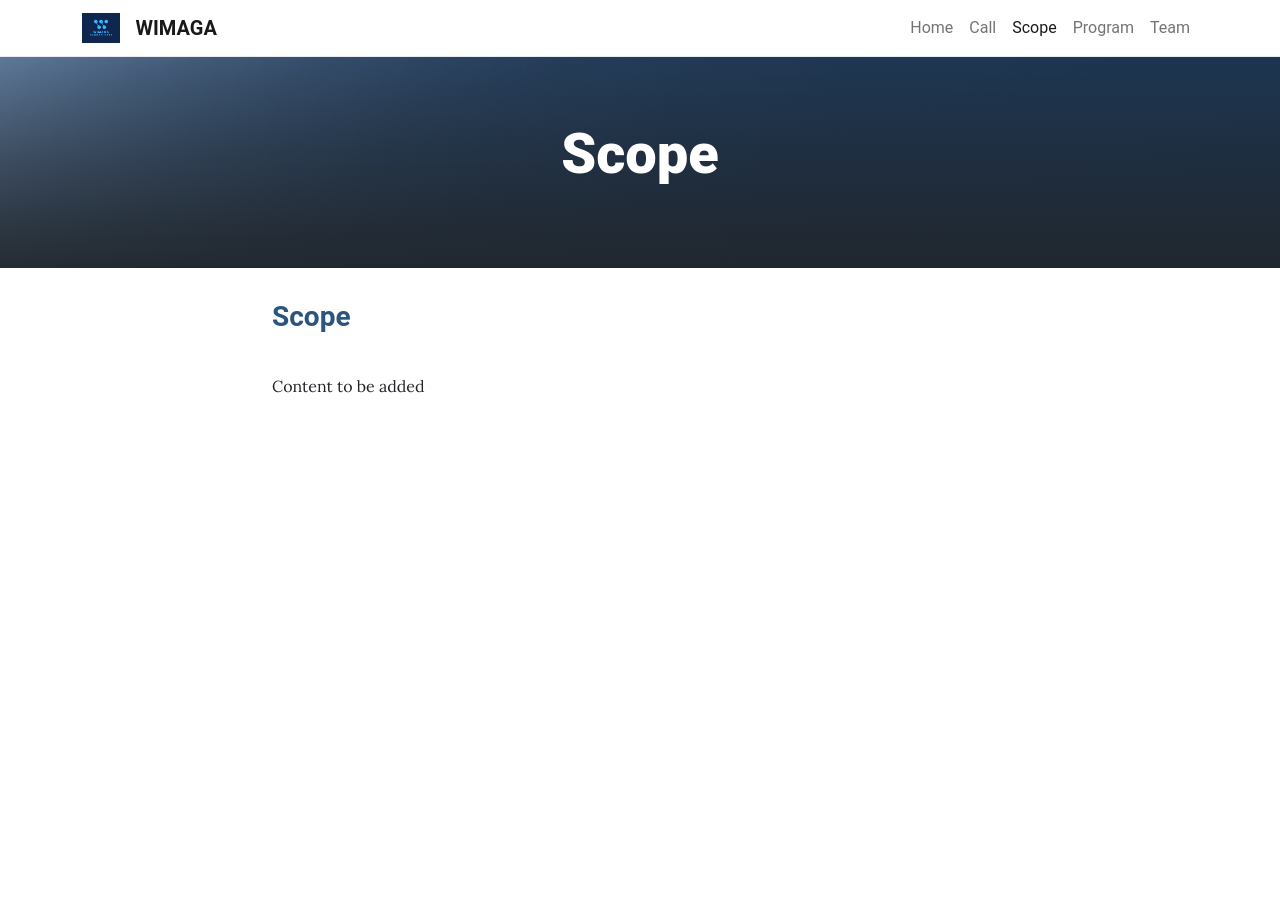
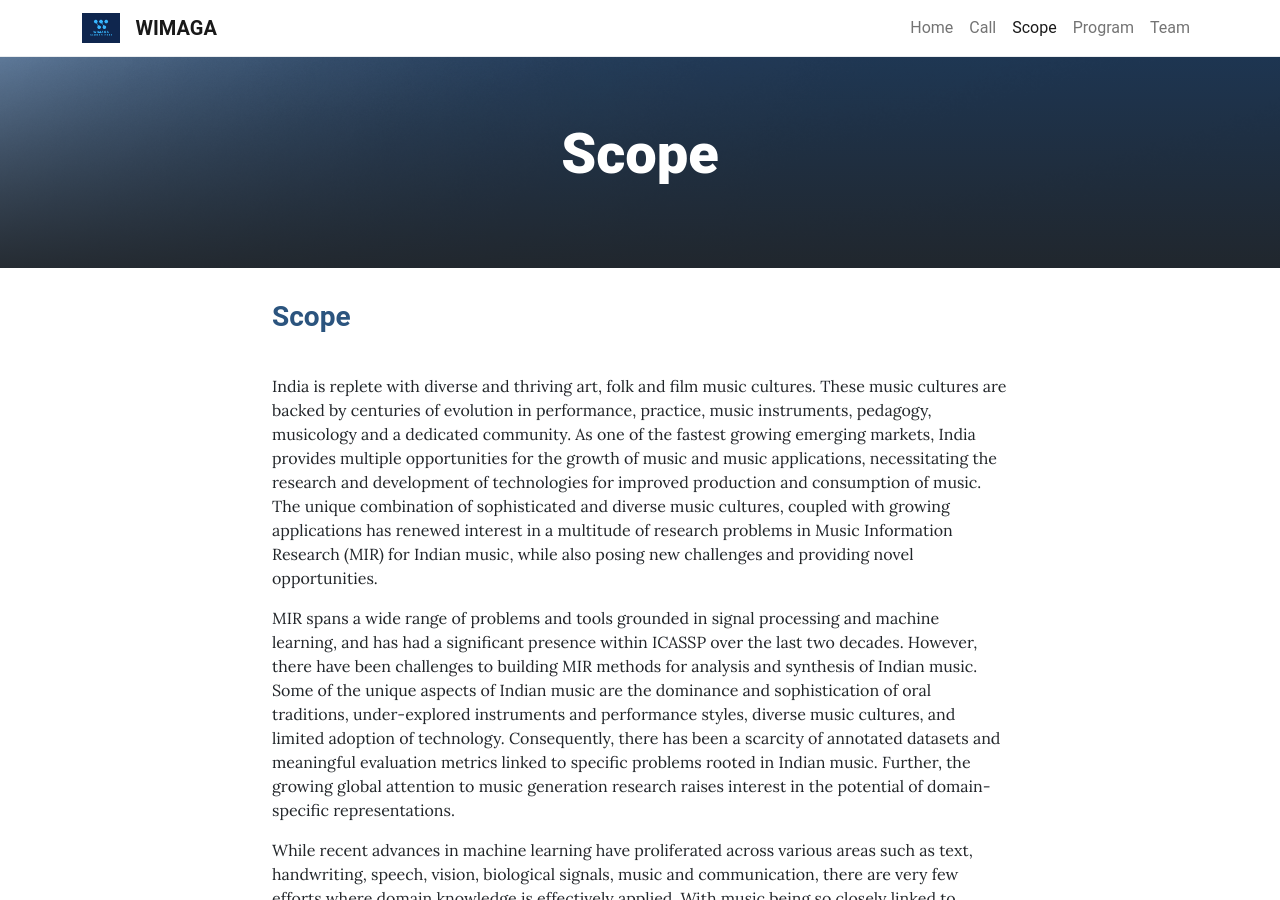
Before and after one commit to WIMAGA/wimaga.github.io, a Jekyll site: the page built from pages/scope.md, in a window 1280 px wide and 900 px high. Built offline with Jekyll 4.4.1, drawn with Linux system fonts in a browser that asks for light colours; some of the changed text lies outside the part shown.

Commit message:
Update scope.md

```diff
--- a/pages/scope.md
+++ b/pages/scope.md
@@ -7,4 +7,12 @@ permalink: /scope/
 
 ### **<span style="color:#2B547E">Scope</span>**
 \
-Content to be added
+India is replete with diverse and thriving art, folk and film music cultures. These music cultures are backed by centuries of evolution in performance, practice, music instruments, pedagogy, musicology and a dedicated community. As one of the fastest growing emerging markets, India provides multiple opportunities for the growth of music and music applications, necessitating the research and development of technologies for improved production and consumption of music. The unique combination of sophisticated and diverse music cultures, coupled with growing applications has renewed interest in a multitude of research problems in Music Information Research (MIR) for Indian music, while also posing new challenges and providing novel opportunities.
+
+MIR spans a wide range of problems and tools grounded in signal processing and machine learning, and has had a significant presence within ICASSP over the last two decades. However, there have been challenges to building MIR methods for analysis and synthesis of Indian music. Some of the unique aspects of Indian music are the dominance and sophistication of oral traditions, under-explored instruments and performance styles, diverse music cultures, and  limited adoption of technology. Consequently, there has been a scarcity of annotated datasets and meaningful evaluation metrics linked to specific problems rooted in Indian music. Further, the growing global attention to music generation research raises interest in the potential of domain-specific representations.
+
+While recent advances in machine learning have proliferated across various areas such as text, handwriting, speech, vision, biological signals, music and communication, there are very few efforts where domain knowledge is effectively applied. With music being so closely linked to particular societies and the culture, it is but natural that to meaningfully address the most relevant and interesting problems demands an understanding of all these aspects. Past work from CompMusic project [www.compmusic.upf.edu](www.compmusic.upf.edu) strongly suggests that “a knowledge based signal processing approach”, combined with machine learning, can boost the effectiveness of general music processing methods on Indian art music significantly. Hence, novel emerging applications with culture-aware methods that can effectively integrate socio-cultural aspects into research methods provide new opportunities for MIR in Indian music.
+
+The objective of the workshop is to focus on analysis, generation, synthesis and applications for Indian music. Aiming to address the diverse current needs, challenges and opportunities in Indian music the workshop will focus on papers related to computational approaches to the analysis, modeling and generation of Indian music taking into account its multilingual, multicultural and regional nuances and diversity. The workshop will invite papers and foster discussions across interdisciplinary areas spanning audio and music signal processing, acoustics, machine learning, music cognition, musicology, music production and music education.
+
+Specifically, the topics of the workshop, with its focus on Indian music, will cover (without being limited to): Standard MIR tasks for analysis of music features, music generation and synthesis, annotated datasets, music instrument modeling and analysis, musical acoustics, digital instruments, analysis and synthesis in low resource conditions, signal processing or machine learning approaches to analysis of specific features of diverse genres of Indian music, multimodal applications (combining video, text and audio), music applications in multilingual and multicultural societies (such as dubbing), human-machine co-creation, music production, consumption and learning, applications to music heritage.
```
